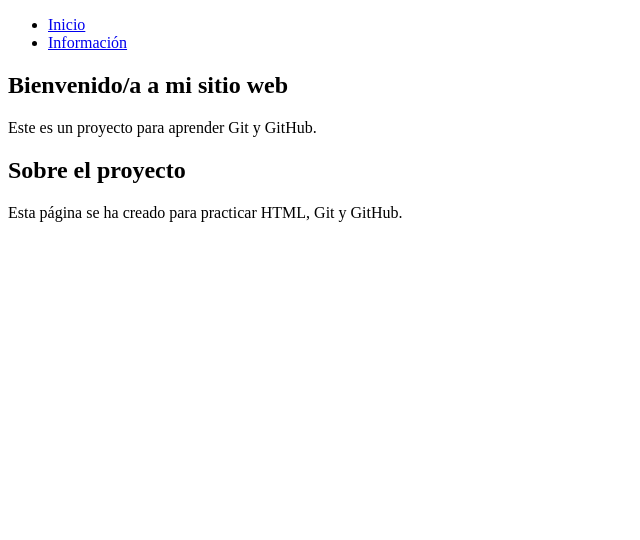
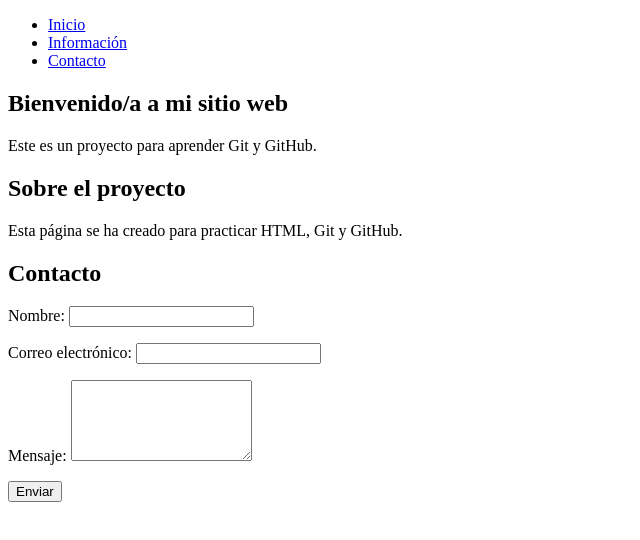
Before and after one commit to dariorivasg/proyecto-git, a plain HTML site: page index.html in a window 1280 px wide. Shown: the whole page, without its empty margins (0-640 px from the left). Drawn offline with Linux system fonts and the light colour scheme.

Commit message:
Añadir formulario de contacto

```diff
--- a/index.html
+++ b/index.html
@@ -11,6 +11,7 @@
             <ul>
                 <li><a href="#inicio">Inicio</a></li>
                 <li><a href="#informacion">Información</a></li>
+                <li><a href="#contacto">Contacto</a></li>
             </ul>
         </nav>
     </header>
@@ -23,6 +24,24 @@
             <h2>Sobre el proyecto</h2>
             <p>Esta página se ha creado para practicar HTML, Git y GitHub.</p>
         </section>
+        <section id="contacto">
+            <h2>Contacto</h2>
+            <form>
+                <p>
+                    <label for="nombre">Nombre:</label>
+                    <input type="text" id="nombre" name="nombre" required>
+                </p>
+                <p>
+                    <label for="correo">Correo electrónico:</label>
+                    <input type="email" id="correo" name="correo" required>
+                </p>
+                <p>
+                    <label for="mensaje">Mensaje:</label>
+                    <textarea id="mensaje" name="mensaje" rows="5" required></textarea>
+                </p>
+                <button type="submit">Enviar</button>
+            </form>
+        </section>
     </main>
 </body>
 </html>
```
